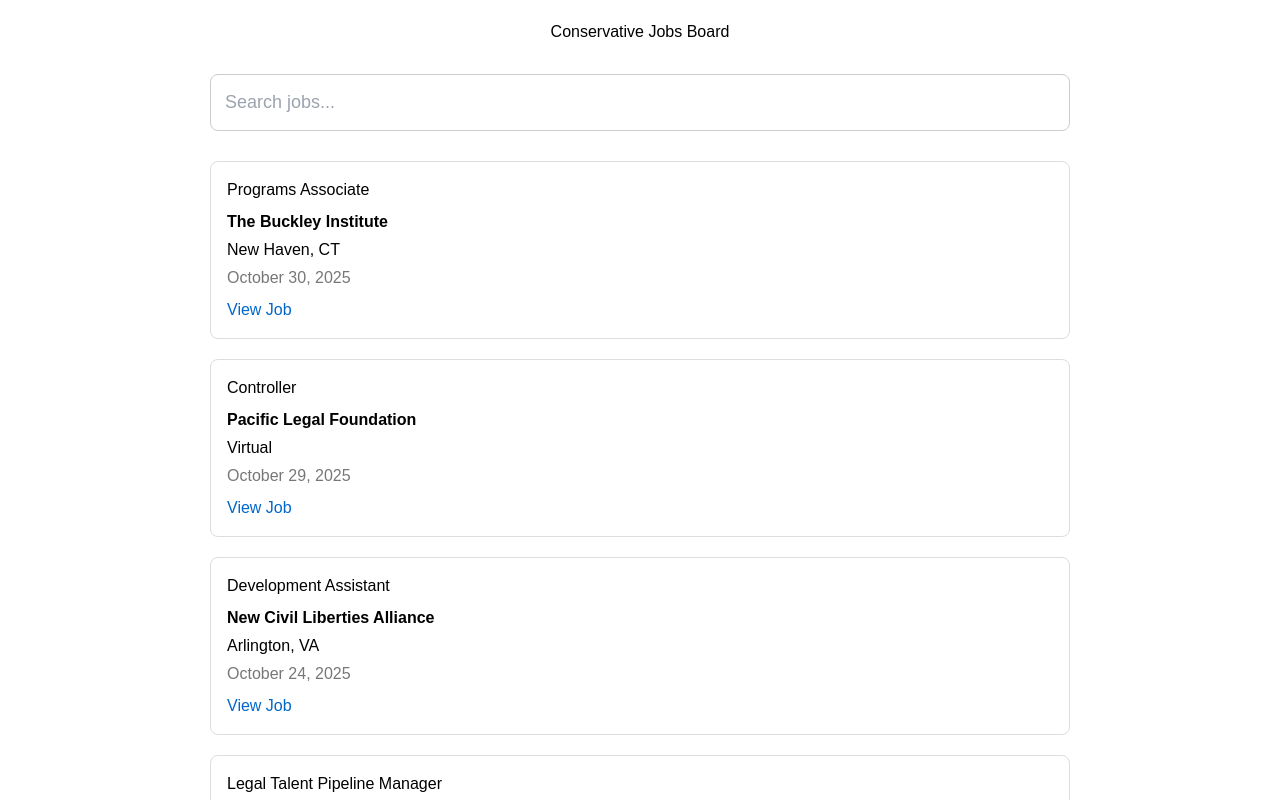
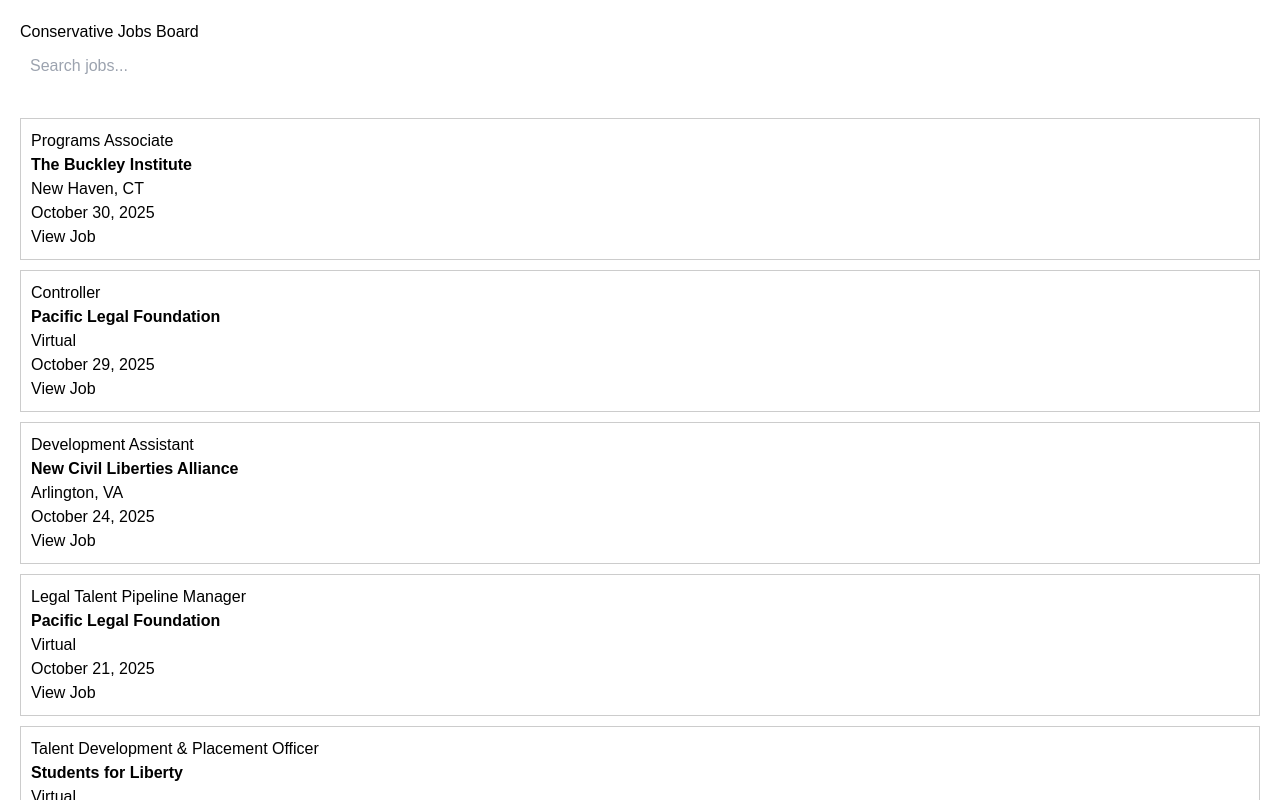
Before and after one commit to fmb15661/conservative-jobs-board, a React (Create React App) app in the folder frontend/: page / in a window 1280 px wide. Shown: the top 800 px of the page. Built offline with nearby package versions, Linux system fonts and the light colour scheme.

Commit message:
restore original 2-json loading UI

```diff
--- a/frontend/src/App.jsx
+++ b/frontend/src/App.jsx
@@ -5,23 +5,28 @@
   const [search, setSearch] = useState("");
 
   useEffect(() => {
-    async function load() {
-      const r = await fetch("/jobs.json");
-      const data = await r.json();
-      setJobs(data);
+    async function go() {
+      const r1 = await fetch("/jobs_talentmarket.json");
+      const tm = await r1.json();
+
+      const r2 = await fetch("/jobs_yaf.json");
+      const yaf = await r2.json();
+
+      // combine both sources
+      setJobs([...tm, ...yaf]);
     }
-    load();
+    go();
   }, []);
 
   const filtered = jobs.filter((j) =>
-    (j.title + " " + j.organization + " " + j.location)
+    (j.title + j.organization + j.location)
       .toLowerCase()
       .includes(search.toLowerCase())
   );
 
   return (
-    <div style={{ maxWidth: "900px", margin: "0 auto", padding: "20px", fontFamily: "Arial" }}>
-      <h1 style={{ textAlign: "center", marginBottom: "30px" }}>Conservative Jobs Board</h1>
+    <div style={{ padding: "20px", fontFamily: "Arial" }}>
+      <h1>Conservative Jobs Board</h1>
 
       <input
         value={search}
@@ -29,11 +34,9 @@
         placeholder="Search jobs..."
         style={{
           width: "100%",
-          padding: "14px",
-          marginBottom: "30px",
-          fontSize: "18px",
-          borderRadius: "8px",
-          border: "1px solid #ccc",
+          padding: "10px",
+          marginBottom: "20px",
+          fontSize: "16px",
         }}
       />
 
@@ -41,18 +44,18 @@
         <div
           key={i}
           style={{
-            border: "1px solid #ddd",
-            borderRadius: "8px",
-            padding: "16px",
-            marginBottom: "20px",
-            background: "#fff",
+            border: "1px solid #ccc",
+            margin: "10px 0",
+            padding: "10px",
           }}
         >
-          <h2 style={{ margin: "0 0 8px" }}>{j.title}</h2>
-          <p style={{ margin: "0 0 4px" }}><strong>{j.organization}</strong></p>
-          <p style={{ margin: "0 0 4px" }}>{j.location}</p>
-          <p style={{ margin: "0 0 8px", color: "#777" }}>{j.date_posted}</p>
-          <a href={j.link} target="_blank" style={{ color: "#0066CC" }}>
+          <h3>{j.title}</h3>
+          <p>
+            <strong>{j.organization}</strong>
+          </p>
+          <p>{j.location}</p>
+          <p>{j.date_posted}</p>
+          <a href={j.link} target="_blank">
             View Job
           </a>
         </div>
```
